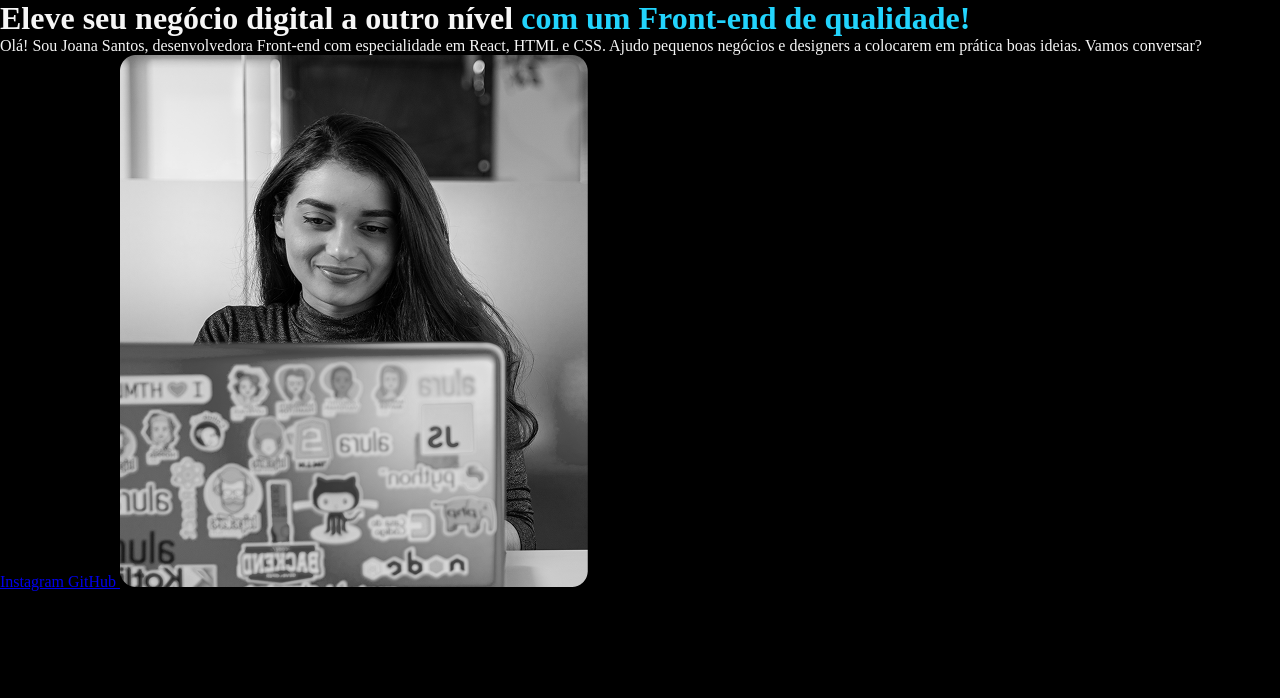
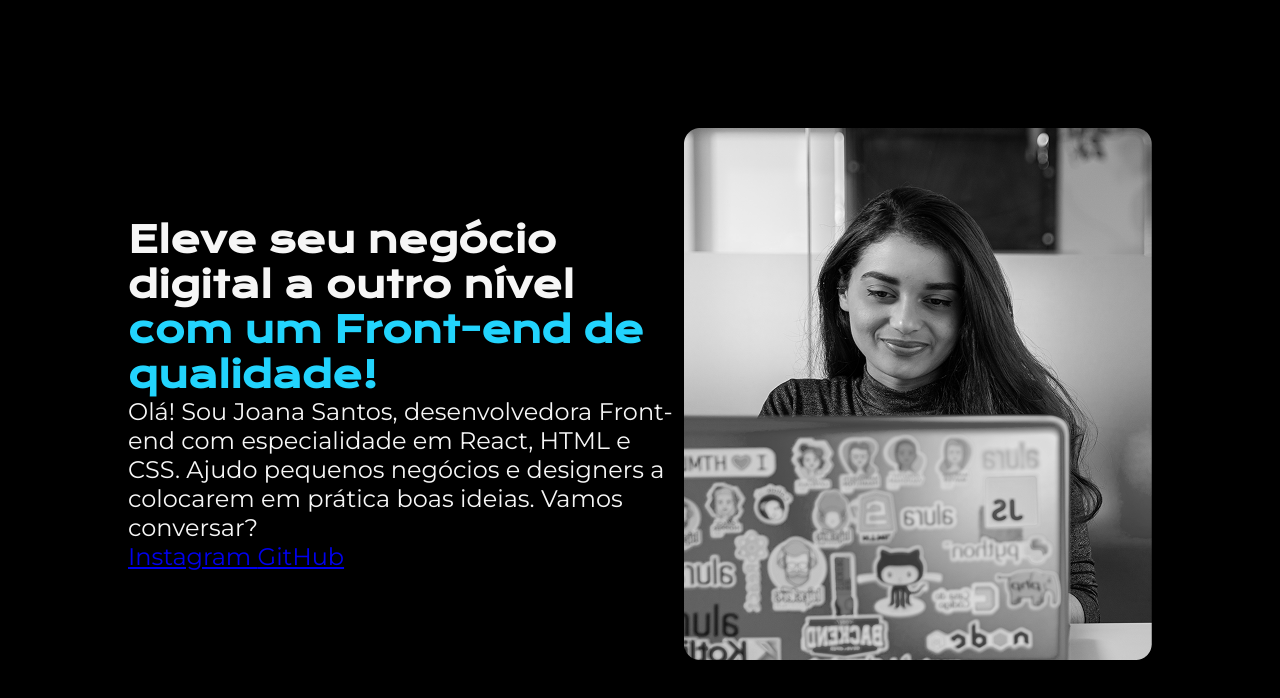
Before and after one commit to oeliassilva/site-portifolio, a plain HTML site: page Index.html in a window 1280 px wide. Drawn offline with nearby package versions, Linux system fonts and the light colour scheme.

Commit message:
Estilização da fonte e posicionamentos dos elementos principais.

```diff
--- a/Index.html
+++ b/Index.html
@@ -9,11 +9,13 @@
 </head>
 <body>
    <header></header>
-   <main>
-        <h1>Eleve seu negócio digital a outro nível <strong class="titulo-destaque"> com um Front-end de qualidade! </strong> </h1>
-        <p> Olá! Sou Joana Santos, desenvolvedora Front-end com especialidade em React, HTML e CSS. Ajudo pequenos negócios e designers a colocarem em prática boas ideias. Vamos conversar? </p>
-        <a href="https://instagram.com"> Instagram </a>
-        <a href="https://GitHub.com"> GitHub </a>
+   <main class = "apresentacao">
+        <section class="aprentacao__conteudo">
+            <h1 class="apresentacao__conteudo__titulo">Eleve seu negócio digital a outro nível <strong class="titulo-destaque"> com um Front-end de qualidade! </strong> </h1>
+            <pc class="aprenstacao__conteudo__texto"> Olá! Sou Joana Santos, desenvolvedora Front-end com especialidade em React, HTML e CSS. Ajudo pequenos negócios e designers a colocarem em prática boas ideias. Vamos conversar? </p>
+            <a href="https://instagram.com"> Instagram </a>
+            <a href="https://GitHub.com"> GitHub </a>
+        </section>
         <img src="imagem.png" alt="Foto da Joana Santos programando">
    </main>
    <footer></footer>
--- a/style.css
+++ b/style.css
@@ -1,10 +1,13 @@
+@import url('https://fonts.googleapis.com/css2?family=Krona+One&family=Montserrat:ital,wght@0,100..900;1,100..900&display=swap');
+
 * {
     margin: 0;
     padding: 0;
    }
 
 body {
-
+    height: 100vh;
+    box-sizing: border-box;
     background-color: #000000;
     color: #F6F6F6;
 }
@@ -12,3 +15,26 @@ body {
 .titulo-destaque {
     color: #22D4FD;
 }
+
+.apresentacao {
+    margin:10%;
+    display: flex;
+   align-items: center;
+   justify-content: space-between;
+
+}
+
+.aprentacao__conteudo {
+    width: 615px;
+    font-family: "Krona One", serif;
+}
+
+.apresentacao__conteudo__titulo{
+    font-size: 36px;
+}
+
+.aprenstacao__conteudo__texto{
+    font-size: 24px;
+    font-family: "Montserrat", serif;
+
+}
```
